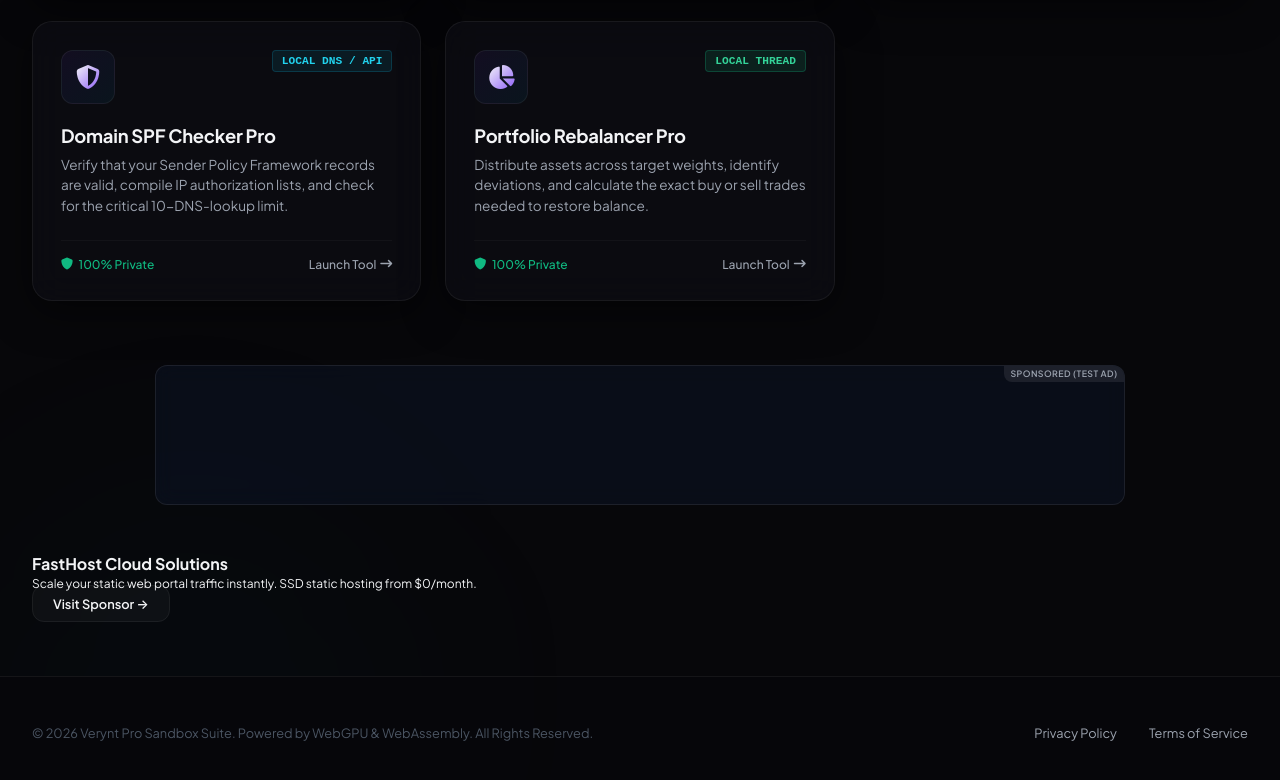
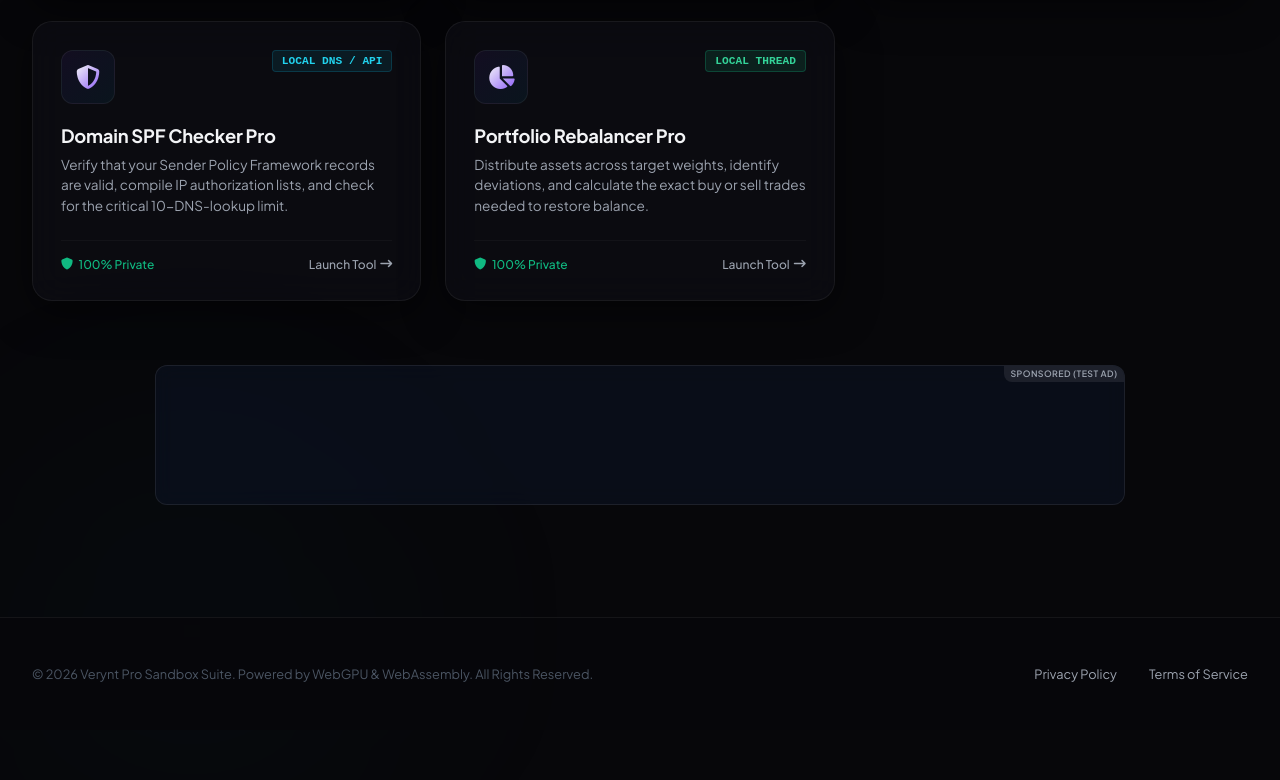
Before and after one commit to devfaisee/verynt-portal-pro, a website built with Vite: page index.html in a window 1280 px wide. Shown: the part 1481-2261 px from the top of the page. Built offline with nearby package versions, Linux system fonts and the light colour scheme.

Commit message:
fix: clean up malformed HTML in portal-ad-banner

```diff
--- a/index.html
+++ b/index.html
@@ -277,13 +277,6 @@
            (adsbygoogle = window.adsbygoogle || []).push({});
       </script>
     </div>
-        <div>
-          <div style="font-weight: 700; color: var(--text-main); margin-bottom: 0.15rem;">FastHost Cloud Solutions</div>
-          <div style="font-size: 0.75rem;">Scale your static web portal traffic instantly. SSD static hosting from $0/month.</div>
-        </div>
-      </div>
-      <a href="#" class="ad-banner-link" onclick="event.preventDefault(); openModal('Sponsor Solutions', 'FastHost provides bleeding-edge, high-bandwidth static web portals. Since Verynt Pro operates 100% in browser memory with zero backend databases or server costs, organic traffic generated through sponsor placements translates directly to pure passive net profits.', 'fa-solid fa-cubes-stacked');">Visit Sponsor &rarr;</a>
-    </div>
 
   </main>
 
```
